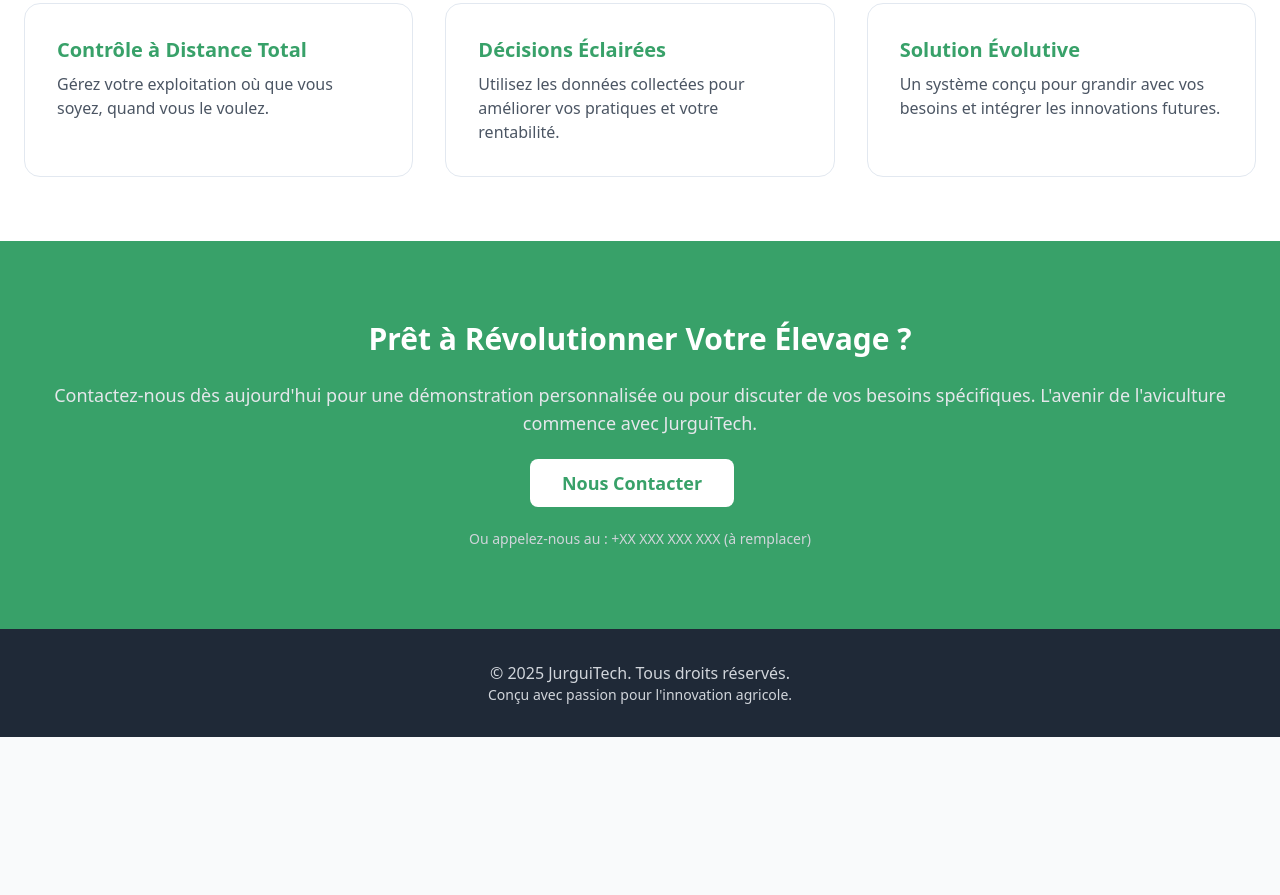
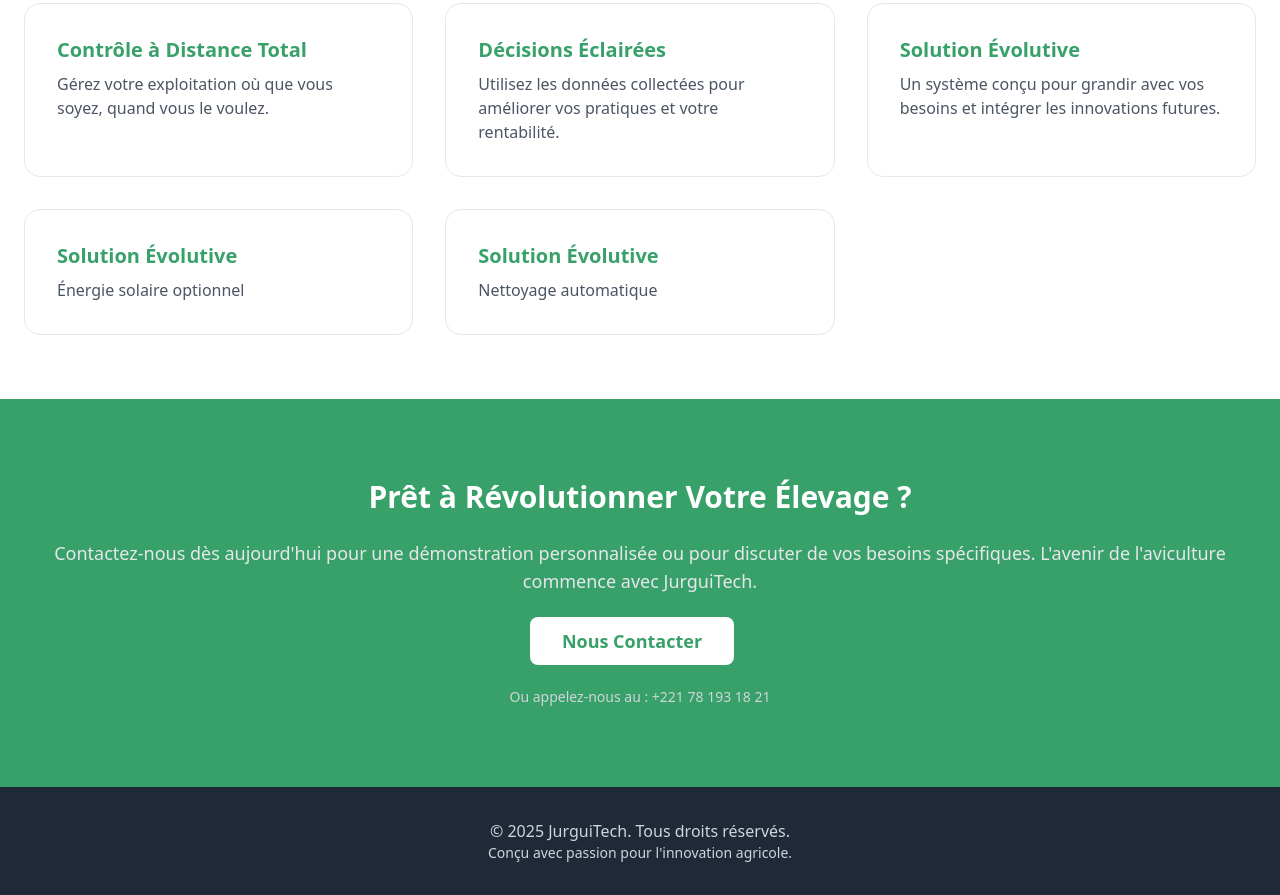
Before and after one commit to Elhians/jurgui-presentation, a plain HTML site: page index.html in a window 1280 px wide. Shown: the part 3379-4274 px from the top of the page. Before the commit the page ends 4116 px from the top, so only its background shows below. Drawn offline with nearby package versions, Linux system fonts and the light colour scheme; some icons are missing; files whose address does not match are found by name.

Commit message:
Mise a jour des adresses mail et numero

```diff
--- a/index.html
+++ b/index.html
@@ -416,6 +416,14 @@
                     <h3 class="text-xl font-semibold text-primary mb-2">Solution Évolutive</h3>
                     <p class="text-gray-600">Un système conçu pour grandir avec vos besoins et intégrer les innovations futures.</p>
                 </div>
+                <div class="benefit-card">
+                    <h3 class="text-xl font-semibold text-primary mb-2">Solution Évolutive</h3>
+                    <p class="text-gray-600">Énergie solaire optionnel</p>
+                </div>
+                <div class="benefit-card">
+                    <h3 class="text-xl font-semibold text-primary mb-2">Solution Évolutive</h3>
+                    <p class="text-gray-600">Nettoyage automatique</p>
+                </div>
             </div>
         </div>
     </section>
@@ -427,10 +435,10 @@
                 Contactez-nous dès aujourd'hui pour une démonstration personnalisée ou pour discuter de vos besoins spécifiques.
                 L'avenir de l'aviculture commence avec JurguiTech.
             </p>
-            <a href="mailto:contact@jurguitech.com?subject=Demande de démo JurguiTech" class="bg-white hover:bg-gray-100 text-primary font-bold py-3 px-8 rounded-lg text-lg transition duration-300 ease-in-out transform hover:scale-105 mr-4">
+            <a href="mailto:jurguitech@gmail.com?subject=Demande de démo JurguiTech" class="bg-white hover:bg-gray-100 text-primary font-bold py-3 px-8 rounded-lg text-lg transition duration-300 ease-in-out transform hover:scale-105 mr-4">
                 Nous Contacter
             </a>
-            <p class="mt-8 text-sm text-gray-300">Ou appelez-nous au : +XX XXX XXX XXX (à remplacer)</p>
+            <p class="mt-8 text-sm text-gray-300">Ou appelez-nous au : +221 78 193 18 21 </p>
 
             </div>
     </section>
```
